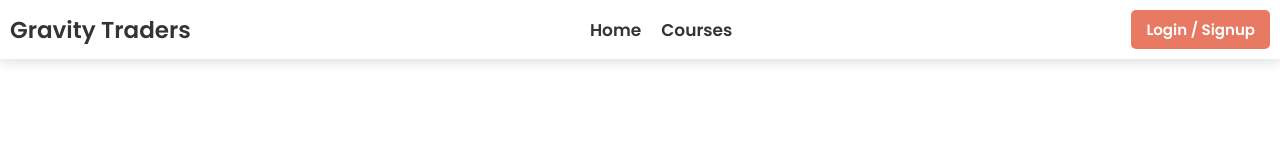
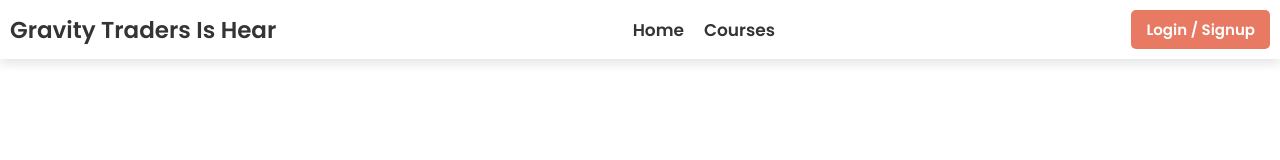
Before and after one commit to yogeshpatil07/ED-Tech-Website, a plain HTML site: page courses.html in a window 1280 px wide. Drawn offline with nearby package versions, Linux system fonts and the light colour scheme.

Commit message:
Update courses.html

```diff
--- a/courses.html
+++ b/courses.html
@@ -27,7 +27,7 @@
      <header class="header">
         <div id="menu-btn" class="fas fa-bars"></div>
 
-        <a href="#" class="logo">Gravity Traders </a>
+        <a href="#" class="logo">Gravity Traders is hear</a>
 
         <nav class="navbar">
             <a href="index.html">home</a>
```
